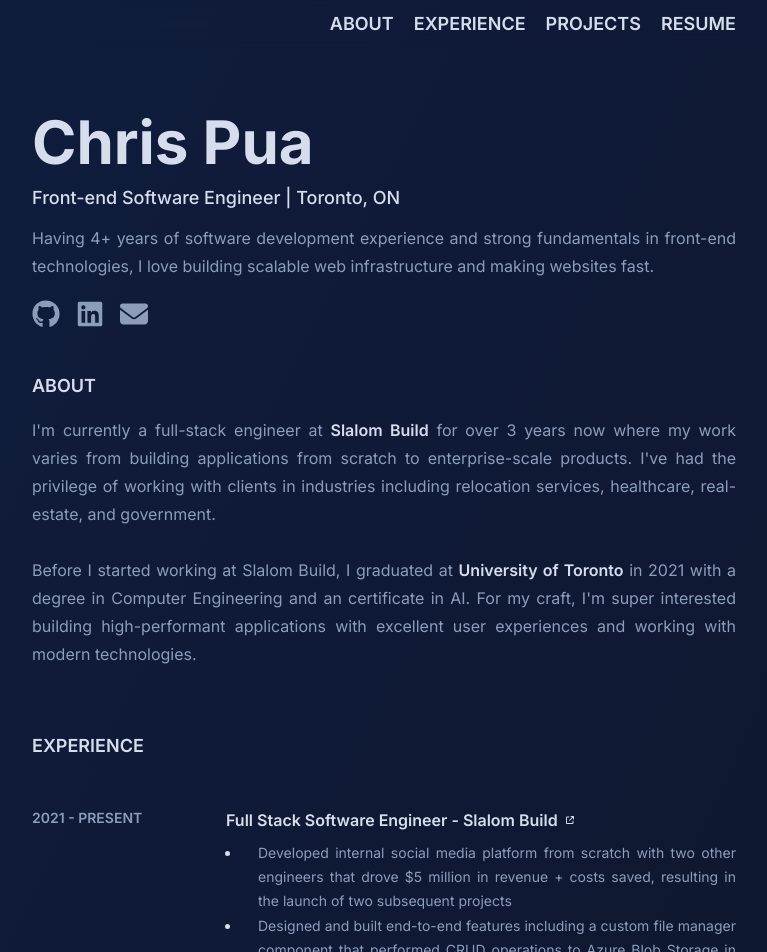
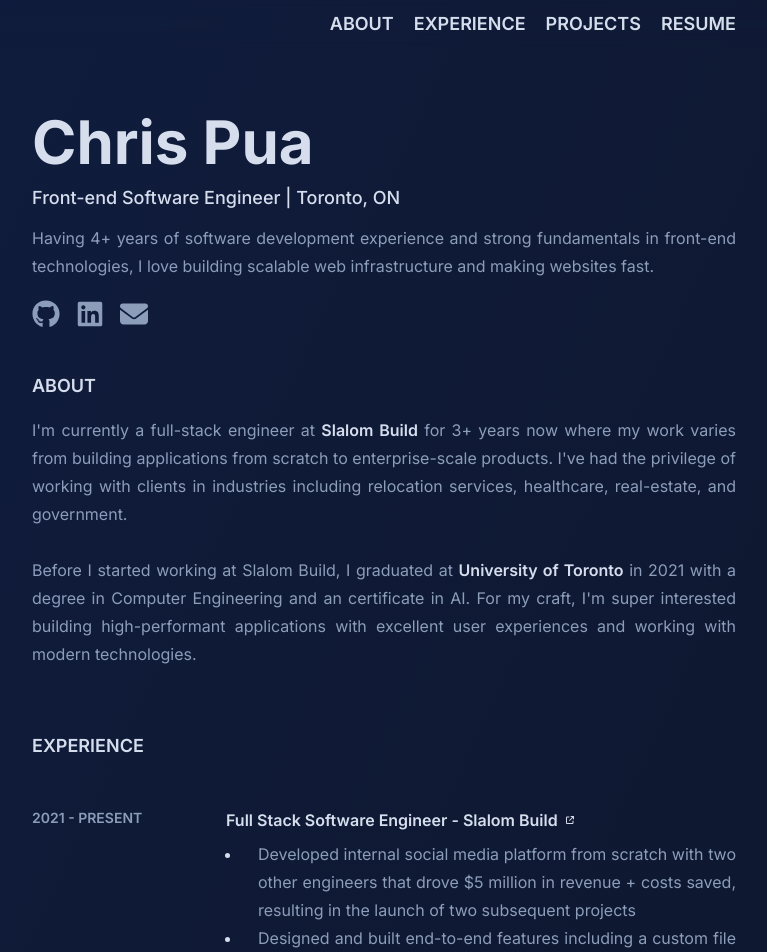
Before and after one commit to PuaChris/portfolio, a Next.js app: page / in a window 1280 px wide. Shown: the top 952 px of the page, without its empty margins (256-1023 px from the left). Built offline with nearby package versions, Linux system fonts and the light colour scheme.

Commit message:
updated styling and content

```diff
--- a/src/components/about-section.tsx
+++ b/src/components/about-section.tsx
@@ -61,9 +61,9 @@
         >
           Slalom Build
         </a>{' '}
-        for over 3 years now where my work varies from building applications
-        from scratch to enterprise-scale products. I&apos;ve had the privilege
-        of working with clients in industries including relocation services,
+        for 3+ years now where my work varies from building applications from
+        scratch to enterprise-scale products. I&apos;ve had the privilege of
+        working with clients in industries including relocation services,
         healthcare, real-estate, and government. <br /> <br />
         Before I started working at Slalom Build, I graduated at{' '}
         <a className="font-semibold hyperlink" href="https://www.utoronto.ca/">
--- a/src/components/experience-timeline.tsx
+++ b/src/components/experience-timeline.tsx
@@ -72,7 +72,7 @@
                 <ul className="list-disc pl-4">
                   {item.descriptions?.map((desc, index) => (
                     <li key={index} className='pl-4'>
-                      <p className="text-sm/6">{desc}</p>
+                      <p className="text-base/7">{desc}</p>
                     </li>
                   ))}
                 </ul>
```
